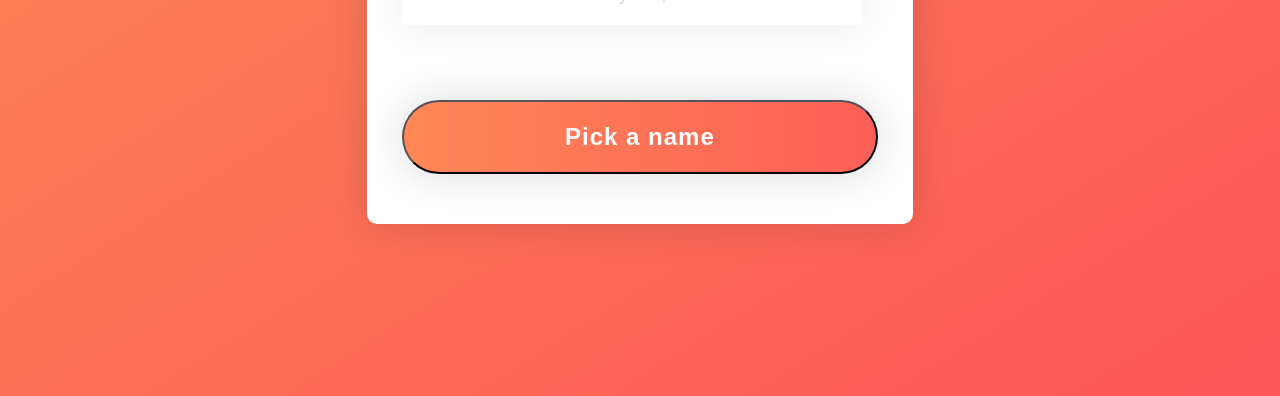
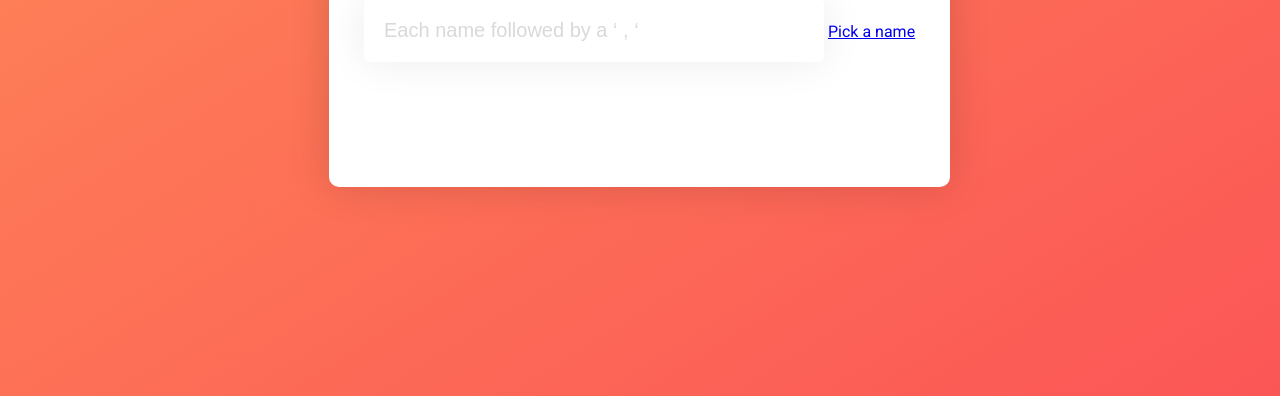
Before and after one commit to Pierin44/random, a plain HTML site: page index.html in a window 1280 px wide. Shown: the part 404-800 px from the top of the page. Drawn offline with Linux system fonts and the light colour scheme.

Commit message:
Update index.html

```diff
--- a/index.html
+++ b/index.html
@@ -22,7 +22,7 @@
         <div class="namepicker">
           <p>Names:</p>
           <input id="names" type="text" placeholder="Each name followed by a ‘ , ‘">
-          <button href="#" id="pick">Pick a name</button>
+          <a href="#" id="pick">Pick a name</a>
         </div>
      </header>
     </div>
```
